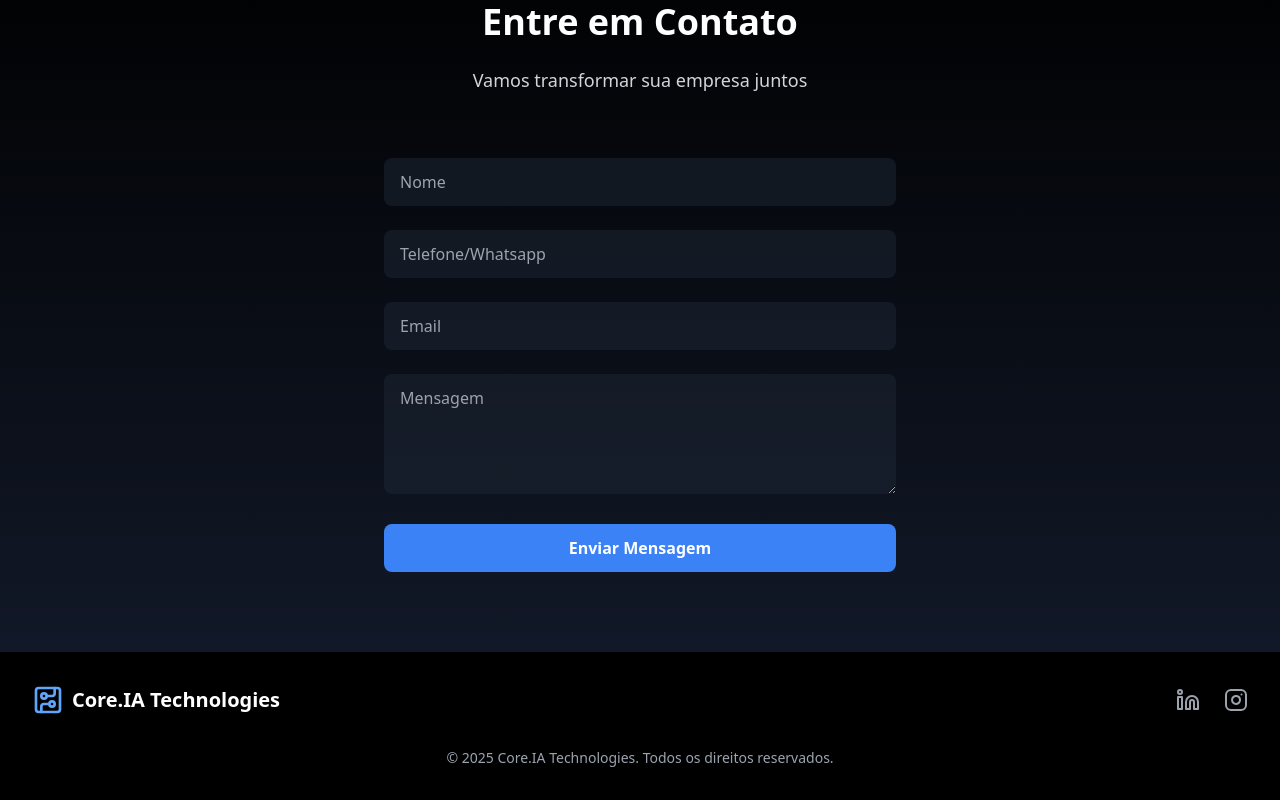
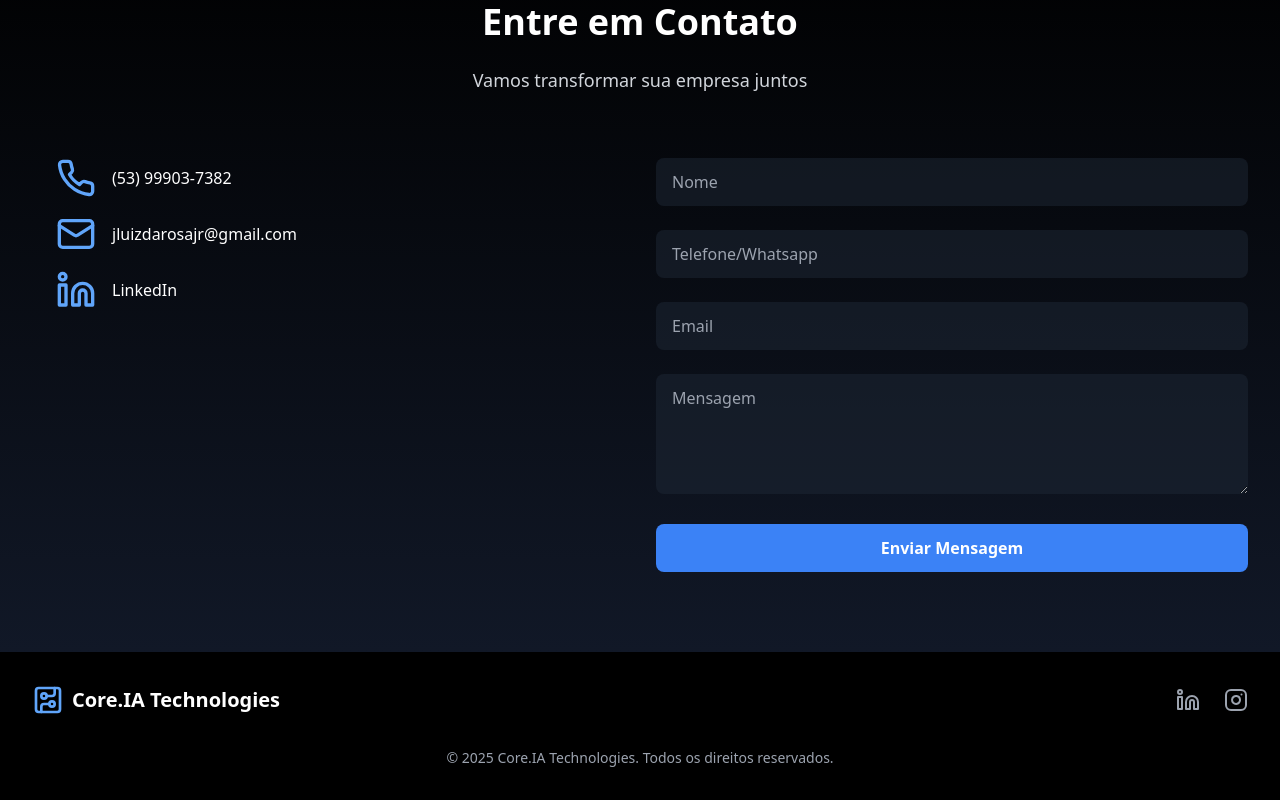
Before and after one commit to JoaoLuiz92/CoreIA, a React (Vite) app: page / in a window 1280 px wide. Shown: the part 3154-3954 px from the top of the page. Built offline with nearby package versions, Linux system fonts and the light colour scheme.

Commit message:
ajustes finais

```diff
--- a/src/App.tsx
+++ b/src/App.tsx
@@ -2,7 +2,7 @@ import { motion } from 'framer-motion';
 import React from 'react';
 import { useForm, ValidationError } from '@formspree/react';
 import { useInView } from 'react-intersection-observer';
-import { Brain, Code, Layout, Bot, MessageSquare, Users, Building, BarChart as ChartBar, Rocket, Shield, Globe, Workflow } from 'lucide-react';
+import { Brain, Code, Layout, Bot, MessageSquare, Users, Building, BarChart as ChartBar, Rocket, Shield, Globe, Workflow,Phone,Linkedin,Mail } from 'lucide-react';
 import Navbar from './components/Navbar';
 import Footer from './components/Footer';
 import joao from './public/img/joao.png';
@@ -248,7 +248,6 @@ function App() {
         </div>
       </section>
 
-      {/* Contact Section */}
       <section id="contato" className="py-20 bg-gradient-to-b from-black to-gray-900">
   <div className="max-w-7xl mx-auto px-4 sm:px-6 lg:px-8">
     <div className="text-center mb-16">
@@ -257,8 +256,28 @@ function App() {
         Vamos transformar sua empresa juntos
       </p>
     </div>
-
-          <div className="max-w-lg mx-auto">
+    <div className="flex flex-col md:flex-row gap-2">
+      <div className="space-y-4 flex-1 pl-6">
+        <div className="flex items-center space-x-4">
+            <a href="https://wa.me/5553999037382" className="hover:underline" target="_blank" rel="noopener noreferrer">
+            <Phone className="h-10 w-10 text-blue-400" />
+            </a>
+          <span>(53) 99903-7382</span>
+        </div>
+        <div className="flex items-center space-x-4">
+          <a href="mailto:" className="hover:underline">
+          <Mail className="h-10 w-10 text-blue-400" />
+          </a>
+          <span>jluizdarosajr@gmail.com</span>
+        </div>
+        <div className="flex items-center space-x-4">
+          <Linkedin className="h-10 w-10 text-blue-400" />
+          <a href="https://www.linkedin.com/in/joaoluiz92/" target="_blank" rel="noopener noreferrer" className="hover:underline">
+            LinkedIn
+          </a>
+        </div>
+      </div>
+      <div className="flex-1">
         <form onSubmit={handleSubmit} className="space-y-6">
           <div>
             <input
@@ -274,11 +293,6 @@ function App() {
               name="phone"
               placeholder="Telefone/Whatsapp"
               className="w-full px-4 py-3 bg-gray-800/50 rounded-lg focus:outline-none focus:ring-2 focus:ring-blue-400"
-              />
-              <ValidationError
-                prefix="Email"
-                field="email"
-                errors={state.errors}
             />
           </div>
           <div>
@@ -314,15 +328,14 @@ function App() {
           >
             Enviar Mensagem
           </button>
-              {state.succeeded && <p className="text-green-500 mt-4">Obrigado por entrar em contato!</p>}
+          {state.succeeded && <p className="text-white-500 mt-4 font-bold">Obrigado por enviar sua mensagem. Entraremos em contato !</p>}
         </form>
       </div>
     </div>
+  </div>
 </section>
-
       <Footer />
     </div>
   );
 }
-
 export default App;
```
Lines whose indentation alone changed are shown as unchanged.
